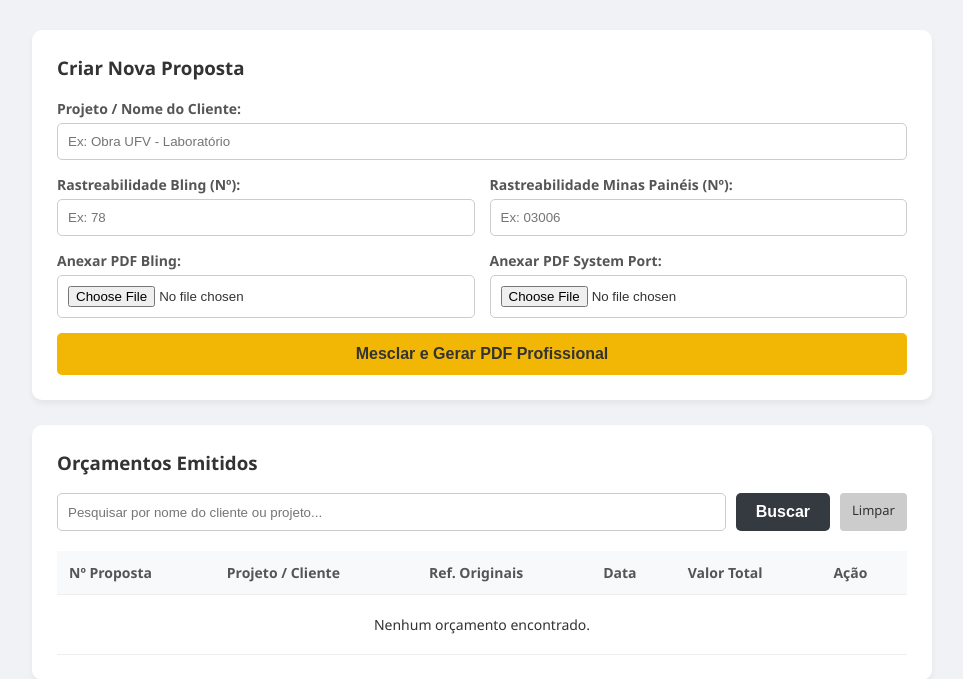
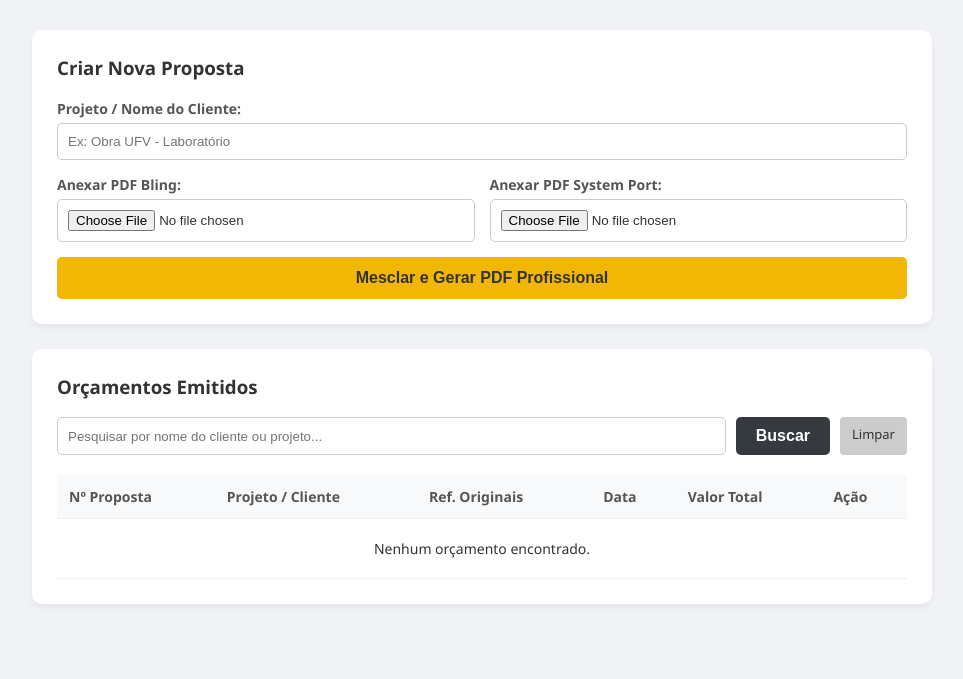
Before and after one commit to projetosminasenergia-cpu/unificador-orcamentos, a Flask app: page / in a window 1280 px wide. Shown: the part 123-802 px from the top of the page, without its empty margins (158-1121 px from the left). After the commit the page ends 727 px from the top, so only its background shows below. Run offline with Flask 3, Linux system fonts and the light colour scheme.

Commit message:
Update index.html

```diff
--- a/templates/index.html
+++ b/templates/index.html
@@ -39,17 +39,6 @@
                     <div class="col" style="flex: 2;">
                         <label>Projeto / Nome do Cliente:</label>
                         <input type="text" name="nome_identificador" required placeholder="Ex: Obra UFV - Laboratório">
-                    </div>
-                </div>
-
-                <div class="row">
-                    <div class="col">
-                        <label>Rastreabilidade Bling (Nº):</label>
-                        <input type="text" name="ref_bling" placeholder="Ex: 78">
-                    </div>
-                    <div class="col">
-                        <label>Rastreabilidade Minas Painéis (Nº):</label>
-                        <input type="text" name="ref_sp" placeholder="Ex: 03006">
                     </div>
                 </div>
 
```
